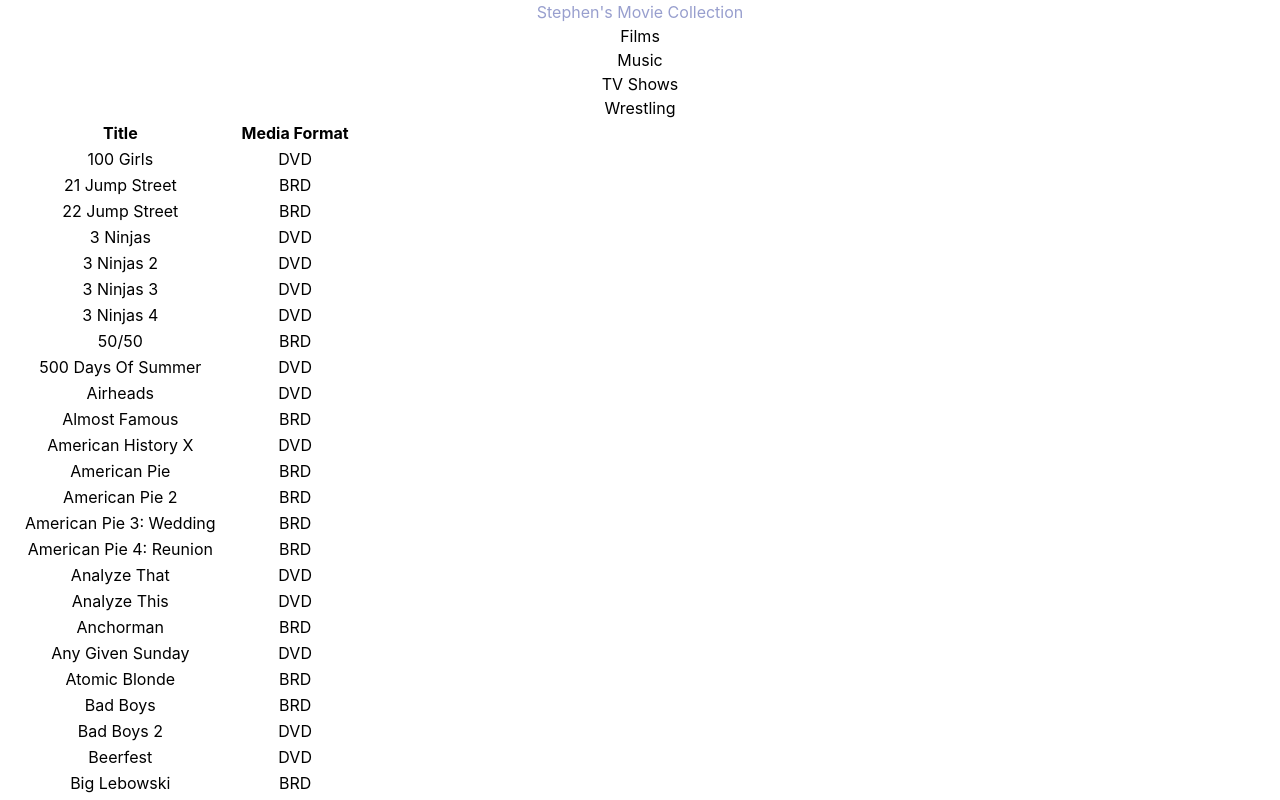
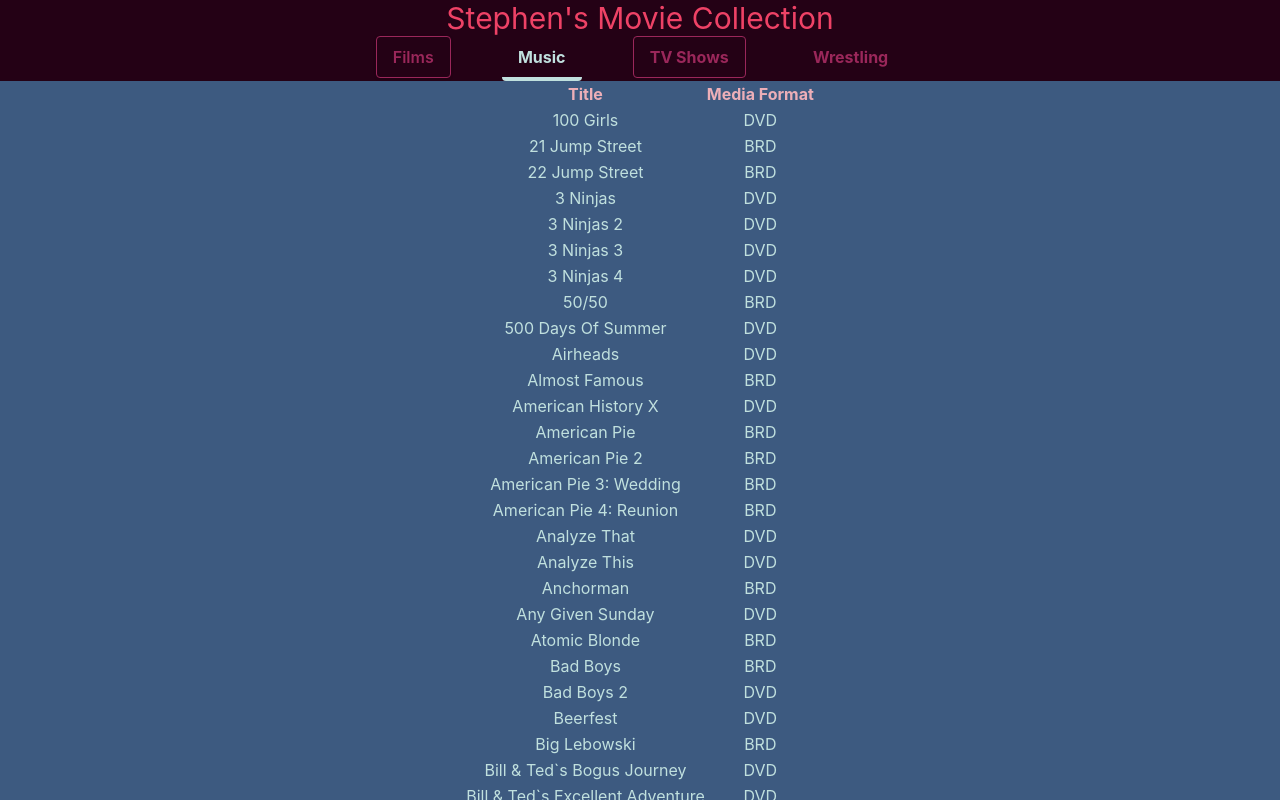
Before and after one commit to stephenfudge/ubiquitous-octo-rotary-phone, a React (Create React App) app: page / in a window 1280 px wide. Both pictures are taken after a click on the button "Films". Shown: the top 800 px of the page. Built offline with nearby package versions, Linux system fonts and the light colour scheme.

Commit message:
all pages displaying in tables. experimenting with button types in nav.js

```diff
--- a/src/components/Films.js
+++ b/src/components/Films.js
@@ -22,15 +22,15 @@
 
 const Films = () => {
   return(
-    <div className=''>
+    <div className='flex justify-center bg-bedazzle'>
       <table>
-        <thead>
+        <thead className='text-lightpink'>
           <tr>
              <th>Title</th>
                <th>Media Format</th>
           </tr>
         </thead>
-        <tbody>
+        <tbody className='text-powder'>
           {films.map((film) => {
             return(
               <tr key={film.id}>
--- a/src/components/Footer.js
+++ b/src/components/Footer.js
@@ -2,7 +2,7 @@
 
 const Footer = () => {
     return (
-        <div id="footer">
+        <div className='bg-darkpurple'>
             <div id="for-stephen">
         <div id="first-name">Stephen Fudge</div>
         {/* <div id="last-name">Fudge</div> */}
--- a/src/components/Nav.js
+++ b/src/components/Nav.js
@@ -11,27 +11,27 @@
 
 
      return (
-       <div className=''>
-       <h1 id="title">Stephen's Movie Collection</h1>
+       <div className='bg-darkpurple text-jazzberry'>
+       <h1 className="text-3xl text-paradise" id="title">Stephen's Movie Collection</h1>
 
          <div className="navbar-menu">
            <ul className={props.page}>
-           <li> <button id="films" onClick={pageChange}>
+           <li> <button className='bg-white hover:bg-gray-100 text-gray-800 font-semibold py-2 px-4 border border-gray-400 rounded shadow' id="films" onClick={pageChange}>
                Films
              </button>
        </li>
        <li>
-             <button id="music" onClick={pageChange}>
+             <button className='bg-bedazzle-500 hover:bg-bedazzle-400 text-powder font-bold py-2 px-4 border-b-4 border-bedazzle-700 hover:border-bedazzle-500 rounded' id="music" onClick={pageChange}>
                Music
              </button>
        </li>
        <li>
-             <button id="tv" onClick={pageChange}>
+             <button className='bg-blue-500 hover:bg-blue-700 text-white font-bold py-2 px-4 border border-blue-700 rounded' id="tv" onClick={pageChange}>
                TV Shows
              </button>
        </li>
        <li>
-             <button id="wrestling" onClick={pageChange}>
+             <button className='bg-paradise-500 hover:bg-powder-700 text-jazzberry font-bold py-2 px-4 rounded' id="wrestling" onClick={pageChange}>
                Wrestling
              </button>
        </li>
--- a/src/components/Tv.js
+++ b/src/components/Tv.js
@@ -22,9 +22,9 @@
 
 const Tv = () =>{
   return(
-    <div>
+    <div className='flex justify-center mx-auto bg-bedazzle'>
       <table class="table-auto">
-        <thead>
+        <thead className='text-lightpink'>
           <th>
             Series Name
           </th>
@@ -35,7 +35,7 @@
             Media Format
           </th>
         </thead>
-        <tbody>
+        <tbody className='text-powder'>
           {tv.map((series) =>{
             return(
               <tr key={series.id}>
--- a/src/components/Wrestling.js
+++ b/src/components/Wrestling.js
@@ -22,17 +22,17 @@
 
 const Wrestling = () => {
     return(
-        <div>
+        <div className='flex justify-center mx-auto bg-bedazzle'>
             <table className='table-auto'>
                 <thead>
-                    <tr>
+                    <tr className='text-lightpink'>
                         <th>Promotion</th>
                             <th>Title</th>
                                 <th>Presentation Format</th>
                                     <th>Media Format</th>
                     </tr>
                 </thead>
-                <tbody>
+                <tbody className='text-powder'>
                     {wrestling.map((film) => {
                         return(
                         <tr key={film.id}>
--- a/src/styles/Nav.css
+++ b/src/styles/Nav.css
@@ -1,3 +1,14 @@
-#title{
+/* #title{
     color: #989fce;
   }
+
+ */
+
+/* ul{
+  display: inline-block;
+} */
+
+li{
+  display: inline;
+  padding: 2%;
+}
--- a/tailwind.config.js
+++ b/tailwind.config.js
@@ -10,6 +10,7 @@
       lightpink: "#edafb8ff",
       darkpurple: "#240115ff",
       jazzberry: "#9a275aff",
+      paradise: "#ee4266ff",
     },
     // extend: {},
   },
```
